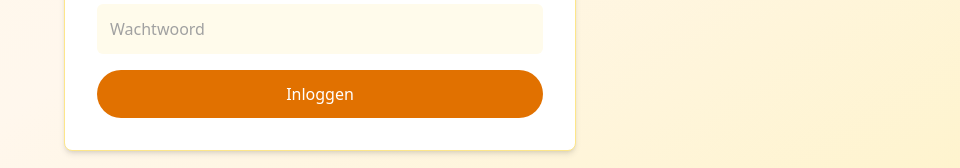
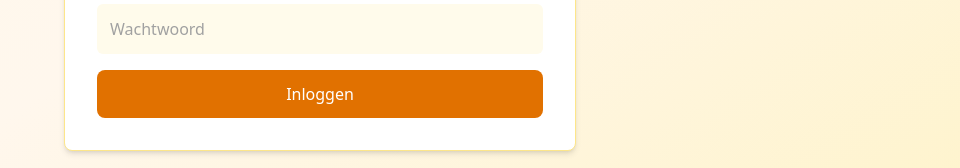
Before and after one commit to JurgenvanF/vinyl-app, a Next.js app: page / in a window 1280 px wide. Shown: the part 481-649 px from the top of the page, without its empty margins (320-1280 px from the left). Built offline with nearby package versions, Linux system fonts and the light colour scheme; no server answers.

Commit message:
Button rounding smaller

```diff
--- a/app/page.tsx
+++ b/app/page.tsx
@@ -174,7 +174,7 @@ export default function AuthPage() {
             />
             <button
               type="submit"
-              className="auth__container__submit p-3 rounded-full bg-black text-white hover:bg-zinc-800 transition-colors cursor-pointer"
+              className="auth__container__submit p-3 rounded-lg bg-black text-white hover:bg-zinc-800 transition-colors cursor-pointer"
             >
               {t(locale, "login")}
             </button>
@@ -227,7 +227,7 @@ export default function AuthPage() {
             />
             <button
               type="submit"
-              className="auth__container__submit p-3 rounded-full bg-black text-white hover:bg-zinc-800 transition-colors cursor-pointer"
+              className="auth__container__submit p-3 rounded-lg bg-black text-white hover:bg-zinc-800 transition-colors cursor-pointer"
             >
               {t(locale, "signUp")}
             </button>
```
